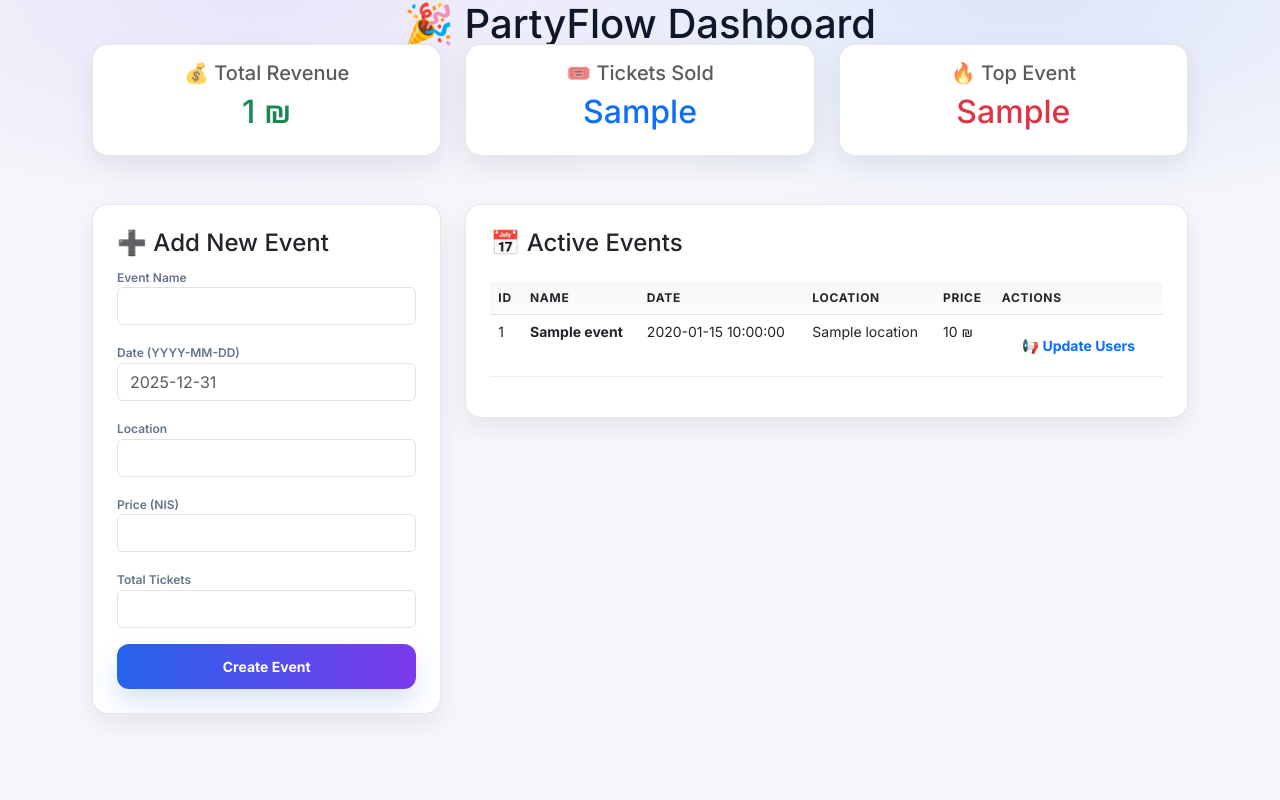
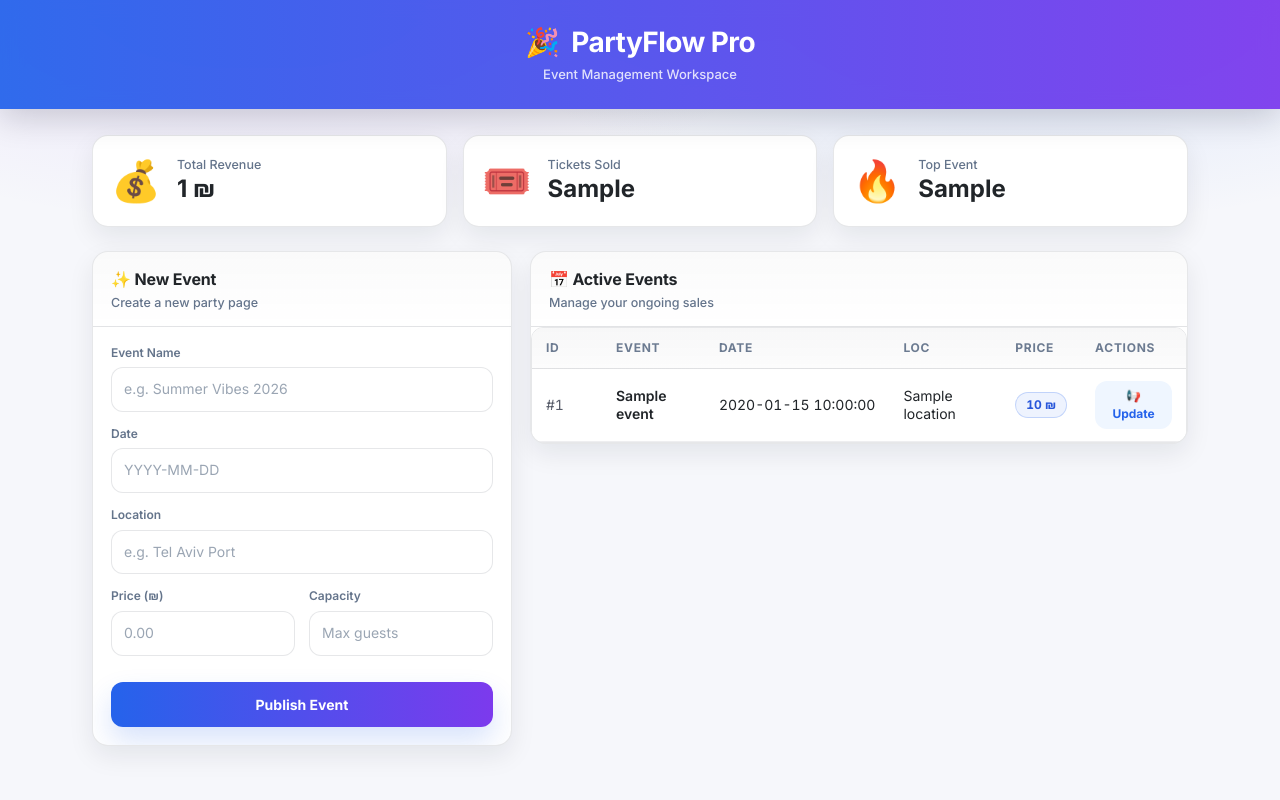
Before and after one commit to YossiGold99/PartyFlow, a FastAPI app: template templates/dashboard.html in a window 1280 px wide. Run offline with FastAPI, Linux system fonts and the light colour scheme; the template is opened without the code that fills it: most values are stand-ins (such as "Sample title", 1, 10 or a date in 2020).

Commit message:
Overhaul dashboard UI with PartyFlow Pro design and refactor code

```diff
--- a/templates/dashboard.html
+++ b/templates/dashboard.html
@@ -4,87 +4,115 @@
     <head>
         <meta charset="UTF-8">
         <meta name="viewport" content="width=device-width, initial-scale=1.0">
-        <title>PartyFlow Admin</title>
+        <title>PartyFlow Pro</title>
+
         <link href="https://cdn.jsdelivr.net/npm/bootstrap@5.3.0/dist/css/bootstrap.min.css" rel="stylesheet">
         <link href="{{ url_for('static', path='/style.css') }}" rel="stylesheet">
     </head>
 
     <body>
 
-        <div class="header text-center">
-            <h1>🎉 PartyFlow Dashboard</h1>
-            <p>Manage your events and tickets</p>
-        </div>
+        <header class="page-header">
+            <h1 class="title">
+                <span>🎉</span> PartyFlow Pro
+            </h1>
+            <p class="subtitle">Event Management Workspace</p>
+        </header>
 
-        <div class="container mb-5" style="margin-top: -50px;">
-            <div class="row text-center">
+        <div class="container">
 
+            <div class="row mb-4 g-3">
                 <div class="col-md-4">
-                    <div class="card p-3">
-                        <h5 class="text-muted">💰 Total Revenue</h5>
-                        <h2 class="text-success">{{ stats.total_revenue }} ₪</h2>
+                    <div class="card h-100">
+                        <div class="card-body d-flex align-items-center gap-3">
+                            <div class="fs-1">💰</div>
+                            <div>
+                                <div class="card-subtitle mt-0">Total Revenue</div>
+                                <div class="fs-4 fw-bold text-dark">{{ stats.total_revenue }} ₪</div>
+                            </div>
+                        </div>
                     </div>
                 </div>
-
                 <div class="col-md-4">
-                    <div class="card p-3">
-                        <h5 class="text-muted">🎟️ Tickets Sold</h5>
-                        <h2 class="text-primary">{{ stats.tickets_sold }}</h2>
+                    <div class="card h-100">
+                        <div class="card-body d-flex align-items-center gap-3">
+                            <div class="fs-1">🎟️</div>
+                            <div>
+                                <div class="card-subtitle mt-0">Tickets Sold</div>
+                                <div class="fs-4 fw-bold text-dark">{{ stats.tickets_sold }}</div>
+                            </div>
+                        </div>
                     </div>
                 </div>
-
                 <div class="col-md-4">
-                    <div class="card p-3">
-                        <h5 class="text-muted">🔥 Top Event</h5>
-                        <h2 class="text-danger">{{ stats.top_event }}</h2>
+                    <div class="card h-100">
+                        <div class="card-body d-flex align-items-center gap-3">
+                            <div class="fs-1">🔥</div>
+                            <div>
+                                <div class="card-subtitle mt-0">Top Event</div>
+                                <div class="fs-4 fw-bold text-dark">{{ stats.top_event }}</div>
+                            </div>
+                        </div>
                     </div>
                 </div>
+            </div>
 
-            </div>
-        </div>
+            <div class="grid">
 
-        <div class="container">
-            <div class="row">
+                <div class="card">
+                    <div class="card-head">
+                        <h2 class="card-title">✨ New Event</h2>
+                        <p class="card-subtitle">Create a new party page</p>
+                    </div>
+                    <div class="card-body">
+                        <form action="/dashboard/add" method="post" class="form">
+                            <div class="field">
+                                <label>Event Name</label>
+                                <input type="text" name="name" placeholder="e.g. Summer Vibes 2026" required>
+                            </div>
 
-                <div class="col-md-4">
-                    <div class="card p-4 mb-4">
-                        <h4>➕ Add New Event</h4>
-                        <form action="/dashboard/add" method="post">
-                            <div class="mb-3">
-                                <label>Event Name</label>
-                                <input type="text" name="name" class="form-control" required>
+                            <div class="field">
+                                <label>Date</label>
+                                <input type="text" name="date" placeholder="YYYY-MM-DD" required>
                             </div>
-                            <div class="mb-3">
-                                <label>Date (YYYY-MM-DD)</label>
-                                <input type="text" name="date" class="form-control" placeholder="2025-12-31" required>
+
+                            <div class="field">
+                                <label>Location</label>
+                                <input type="text" name="location" placeholder="e.g. Tel Aviv Port" required>
                             </div>
-                            <div class="mb-3">
-                                <label>Location</label>
-                                <input type="text" name="location" class="form-control" required>
+
+                            <div style="display: grid; grid-template-columns: 1fr 1fr; gap: 14px;">
+                                <div class="field">
+                                    <label>Price (₪)</label>
+                                    <input type="number" name="price" step="0.1" placeholder="0.00" required>
+                                </div>
+                                <div class="field">
+                                    <label>Capacity</label>
+                                    <input type="number" name="total_tickets" placeholder="Max guests" required>
+                                </div>
                             </div>
-                            <div class="mb-3">
-                                <label>Price (NIS)</label>
-                                <input type="number" name="price" step="0.1" class="form-control" required>
-                            </div>
-                            <div class="mb-3">
-                                <label>Total Tickets</label>
-                                <input type="number" name="total_tickets" class="form-control" required>
-                            </div>
-                            <button type="submit" class="btn btn-primary w-100">Create Event</button>
+
+                            <button type="submit" class="btn btn-primary mt-12">
+                                Publish Event
+                            </button>
                         </form>
                     </div>
                 </div>
 
-                <div class="col-md-8">
-                    <div class="card p-4">
-                        <h4>📅 Active Events</h4>
-                        <table class="table table-hover mt-3">
+                <div class="card">
+                    <div class="card-head">
+                        <h2 class="card-title">📅 Active Events</h2>
+                        <p class="card-subtitle">Manage your ongoing sales</p>
+                    </div>
+
+                    <div class="table-wrap">
+                        <table>
                             <thead>
                                 <tr>
                                     <th>ID</th>
-                                    <th>Name</th>
+                                    <th>Event</th>
                                     <th>Date</th>
-                                    <th>Location</th>
+                                    <th>Loc</th>
                                     <th>Price</th>
                                     <th>Actions</th>
                                 </tr>
@@ -92,16 +120,21 @@
                             <tbody>
                                 {% for event in events %}
                                 <tr>
-                                    <td>{{ event.id }}</td>
-                                    <td><strong>{{ event.name }}</strong></td>
-                                    <td>{{ event.date }}</td>
+                                    <td class="col-id">#{{ event.id }}</td>
+                                    <td>
+                                        <div style="font-weight: 600;">{{ event.name }}</div>
+                                    </td>
+                                    <td class="col-date">{{ event.date }}</td>
                                     <td>{{ event.location }}</td>
-                                    <td>{{ event.price }} ₪</td>
+                                    <td class="col-price">
+                                        <span class="badge">{{ event.price }} ₪</span>
+                                    </td>
                                     <td>
-                                        <button class="btn btn-sm btn-outline-primary" data-bs-toggle="modal"
-                                            data-bs-target="#broadcastModal"
+                                        <button class="btn"
+                                            style="padding: 6px 12px; font-size: 12px; background: #eff6ff; color: #2563eb;"
+                                            data-bs-toggle="modal" data-bs-target="#broadcastModal"
                                             onclick="setEventId('{{ event.id }}', '{{ event.name }}')">
-                                            📢 Update Users
+                                            📢 Update
                                         </button>
                                     </td>
                                 </tr>
@@ -110,47 +143,47 @@
                         </table>
                     </div>
                 </div>
-
             </div>
         </div>
 
         <div class="modal fade" id="broadcastModal" tabindex="-1" aria-hidden="true">
-            <div class="modal-dialog">
-                <div class="modal-content">
-                    <form action="/dashboard/broadcast" method="post">
-                        <div class="modal-header">
-                            <h5 class="modal-title">📢 Send Update to Attendees</h5>
-                            <button type="button" class="btn-close" data-bs-dismiss="modal" aria-label="Close"></button>
-                        </div>
-                        <div class="modal-body">
+            <div class="modal-dialog modal-dialog-centered">
+                <div class="modal-content"
+                    style="border-radius: 16px; border: none; box-shadow: 0 20px 60px rgba(0,0,0,0.1);">
+                    <div class="modal-header border-0 pb-0">
+                        <h5 class="modal-title fw-bold">📢 Send Broadcast</h5>
+                        <button type="button" class="btn-close" data-bs-dismiss="modal" aria-label="Close"></button>
+                    </div>
+                    <div class="modal-body p-4">
+                        <form action="/dashboard/broadcast" method="post" class="form">
                             <input type="hidden" name="event_id" id="modalEventId">
+                            <p class="help mb-3">Sending to attendees of: <strong id="modalEventName"
+                                    style="color: var(--primary);"></strong></p>
 
-                            <p>Sending message to attendees of: <strong id="modalEventName"></strong></p>
+                            <div class="field">
+                                <label>Message</label>
+                                <textarea name="message" rows="4" placeholder="Write your update here..."
+                                    required></textarea>
+                            </div>
 
-                            <div class="mb-3">
-                                <label for="messageText" class="form-label">Message:</label>
-                                <textarea class="form-control" name="message" id="messageText" rows="4" required
-                                    placeholder="Example: The event starts 1 hour late due to rain..."></textarea>
+                            <div class="d-flex justify-content-end gap-2 mt-3">
+                                <button type="button" class="btn" data-bs-dismiss="modal"
+                                    style="width: auto; background: #f1f5f9; color: #64748b;">Cancel</button>
+                                <button type="submit" class="btn btn-primary" style="width: auto;">Send Now</button>
                             </div>
-                        </div>
-                        <div class="modal-footer">
-                            <button type="button" class="btn btn-secondary" data-bs-dismiss="modal">Cancel</button>
-                            <button type="submit" class="btn btn-primary">Send Broadcast 🚀</button>
-                        </div>
-                    </form>
+                        </form>
+                    </div>
                 </div>
             </div>
         </div>
 
         <script src="https://cdn.jsdelivr.net/npm/bootstrap@5.3.0/dist/js/bootstrap.bundle.min.js"></script>
-
         <script>
             function setEventId(id, name) {
                 document.getElementById('modalEventId').value = id;
                 document.getElementById('modalEventName').innerText = name;
             }
         </script>
-
     </body>
 
 </html>
```
